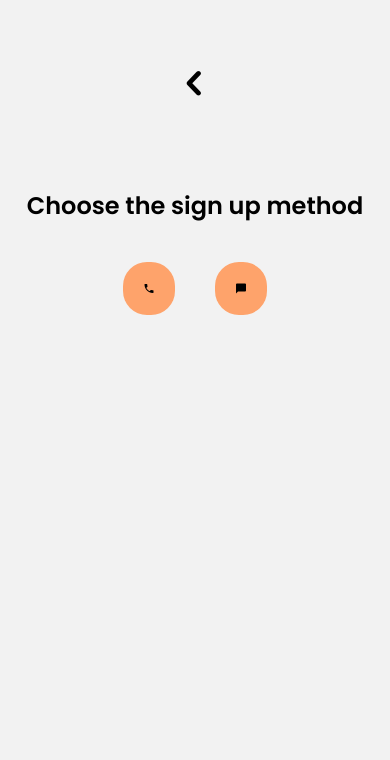
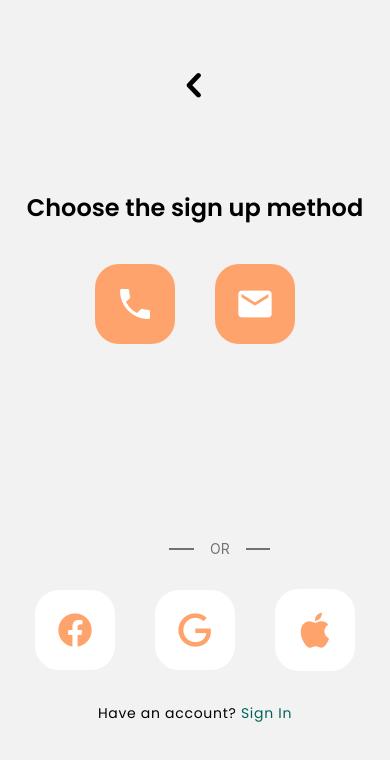
Before and after one commit to hassancodess/TravellyApp-ReactNative, a React Native app: screen /Signup1 in a window 390 px wide. Shown: the top 760 px of the page. Built offline with nearby package versions, Linux system fonts and the light colour scheme.

Commit message:
finish Signup screen

```diff
--- a/screens/signup/Signup1.js
+++ b/screens/signup/Signup1.js
@@ -6,8 +6,11 @@ import Line from '../../components/onboarding/Line'
 import IconButton from '../../components/shared/IconButton'
 // Icons
 import { Entypo } from '@expo/vector-icons'
+// Constants
+import { colors } from '../../assets/Constants'
 const Signup1 = () => (
-  <Container styles=''>
+  <Container styles='justify-between'>
+    <View className='flex flex-col items-center '>
       <View className='mb-16'>
         {/* Lines Container*/}
         <View className={`flex-row overflow-hidden justify-center`}>
@@ -28,9 +31,54 @@ const Signup1 = () => (
         </Text>
       </View>
       {/* Buttons */}
-    <View className='flex flex-row w-full justify-center'>
-      <IconButton icon='phone' />
-      <IconButton icon='message' styles='ml-10' />
+      <View className='flex flex-row justify-center'>
+        <IconButton
+          icon='phone'
+          size={40}
+          styles={'items-center'}
+          iconColor={colors.white}
+        />
+        <IconButton
+          icon='email'
+          size={40}
+          styles='ml-10'
+          iconColor={colors.white}
+        />
+      </View>
+    </View>
+    {/* Section 2 */}
+    <View className='flex items-center mb-20'>
+      {/* Separator */}
+      <View className='flex flex-row items-center mb-8'>
+        <View className='h-0.5 w-[48%] bg-secondary'></View>
+        <Text className='mx-4 text-md text-secondary'>OR</Text>
+        <View className='h-0.5 w-[48%] bg-secondary'></View>
+      </View>
+      {/* Social Buttons */}
+      <View className='flex flex-row items-center mb-8'>
+        <IconButton
+          icon='facebook'
+          styles='w-20 bg-white p-5 items-center'
+          iconColor={colors.peach300}
+          size={40}
+        />
+        <IconButton
+          icon='google'
+          styles='w-20 bg-white p-5 mx-10 items-center'
+          iconColor={colors.peach300}
+          size={40}
+        />
+        <IconButton
+          icon='apple'
+          styles='w-20 bg-white p-5 items-center'
+          iconColor={colors.peach300}
+          size={42}
+        />
+      </View>
+      {/* Text */}
+      <Text className='text-md tracking-wider font-pregular'>
+        Have an account? <Text className='text-green700'>Sign In</Text>
+      </Text>
     </View>
   </Container>
 )
```
Lines whose indentation alone changed are shown as unchanged.
